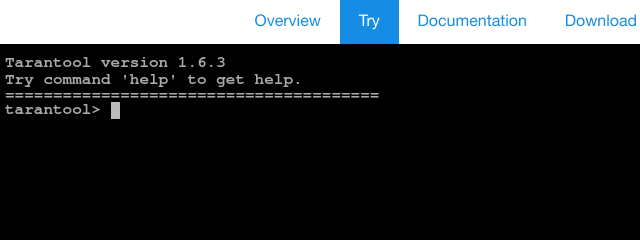
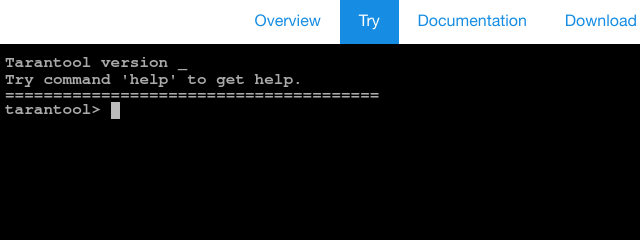
Before and after one commit to tarantool/try, a plain HTML site: page try/templates/index.html in a window 1280 px wide. Shown: the top 240 px of the page, 5-645 px from the left. Drawn offline with nearby package versions, Linux system fonts and the light colour scheme; files that its build step writes are made by us from their sources; no server answers; files whose address does not match are found by name.

Commit message:
Update templates

```diff
--- a/try/templates/index.html
+++ b/try/templates/index.html
@@ -74,7 +74,7 @@
       <div class="b-content b-clearbox">
 
 <section class="b-lightgray_block b-try_terminal terminal">
-      Tarantool version <span id='version'>1.6.3</span><br>
+      Tarantool version <span id='version'>_</span><br>
       Try command 'help' to get help.
       <script>
         jQuery(document).ready(function($){
```
Also changed, not shown: templates/try.html (+1 -1 lines).
